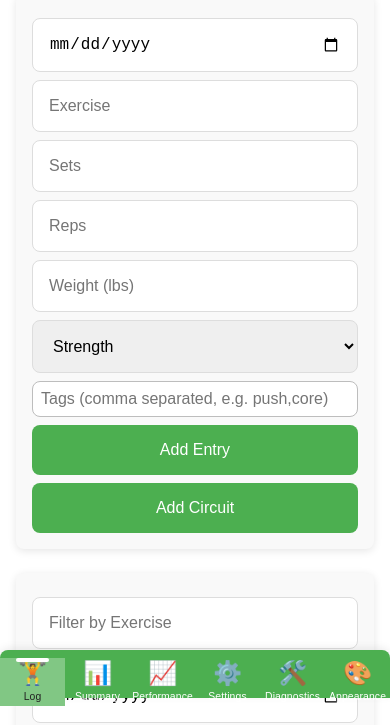
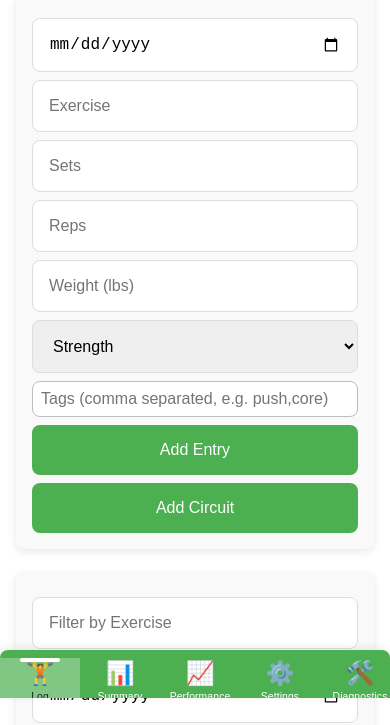
Before and after one commit to hEE2g02na/fitness-logger, a plain HTML site: page index.html in a window 390 px wide. Shown: the part 146-871 px from the top of the page. Drawn offline with nearby package versions, Linux system fonts and the light colour scheme.

Commit message:
Enhance navbar styling for improved usability; enable horizontal scrolling and customize scrollbar appearance

```diff
--- a/style.css
+++ b/style.css
@@ -268,11 +268,15 @@ body.dark #performanceSummary {
     border-top-right-radius: var(--border-radius);
     height: clamp(56px, 8vw, 72px);
     padding: 0;
+    overflow-x: auto; /* Enable horizontal scrolling */
+    overflow-y: hidden;
+    scrollbar-width: thin; /* For Firefox */
+    -webkit-overflow-scrolling: touch; /* Smooth scrolling on iOS */
 }
 
 #navbar button {
     flex: 1 1 0;
-    min-width: 0;
+    min-width: 80px; /* Prevent buttons from shrinking too much */
     background: none;
     border: none;
     color: #fff;
@@ -290,6 +294,8 @@ body.dark #performanceSummary {
     gap: 0.15em;
     position: relative;
     touch-action: manipulation;
+    /* Prevent shrinking below min-width when overflowing */
+    flex-shrink: 0;
 }
 
 #navbar button .nav-icon {
@@ -334,6 +340,7 @@ body.dark #performanceSummary {
     #navbar {
         max-width: 100vw;
         height: clamp(48px, 10vw, 60px);
+        overflow-x: auto; /* Ensure scrolling on small screens */
     }
 
     #navbar button .nav-icon {
@@ -677,3 +684,17 @@ body.dark #diagnosticsOutput {
     color: #eee;
     border-color: #444;
 }
+
+/* Optional: Style the scrollbar for Webkit browsers */
+#navbar::-webkit-scrollbar {
+    height: 6px;
+}
+
+#navbar::-webkit-scrollbar-thumb {
+    background: rgba(0, 0, 0, 0.15);
+    border-radius: 3px;
+}
+
+#navbar::-webkit-scrollbar-track {
+    background: transparent;
+}
```
